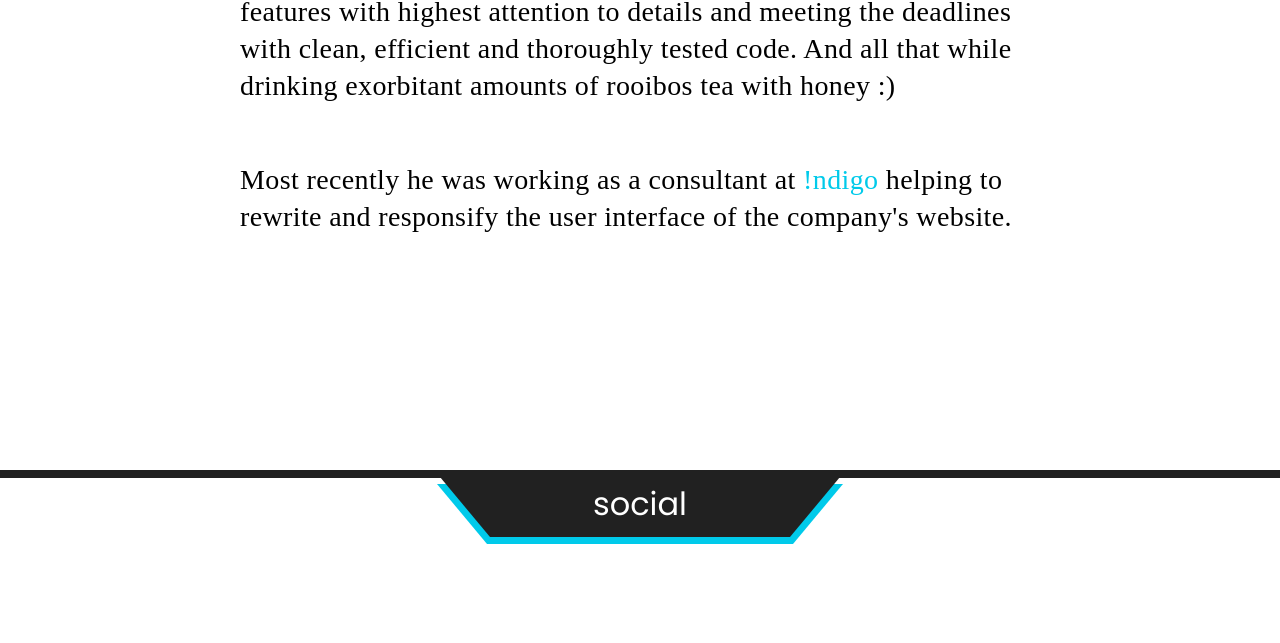
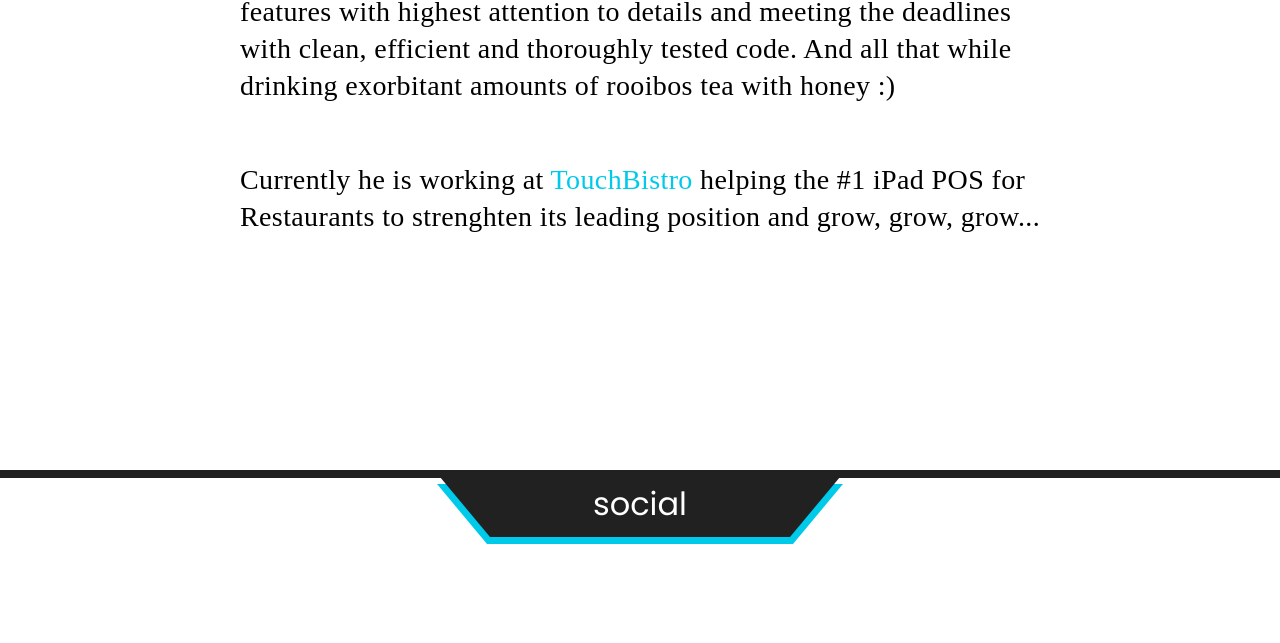
Before and after one commit to zoltantothcom/personal-website, a website: page src/index.pug in a window 1280 px wide. Shown: the part 1472-2115 px from the top of the page. Drawn offline with nearby package versions, Linux system fonts and the light colour scheme; files that its build step writes are made by us from their sources; files whose address does not match are found by name.

Commit message:
Updated current position in the _About_ section

```diff
--- a/src/includes/about.pug
+++ b/src/includes/about.pug
@@ -12,4 +12,4 @@ section#about.about
             | He enjoys working in Agile environments, constantly delivering new features with highest attention to details and meeting the deadlines with clean, efficient and thoroughly tested code. And all that while drinking exorbitant amounts of rooibos tea with honey :)
 
         p
-            | Most recently he was working as a consultant at <a href="//indigo.ca" target="_blank" rel="noopener">!ndigo</a> helping to rewrite and responsify the user interface of the company's website.
+            | Currently he is working at <a href="//www.touchbistro.com" target="_blank" rel="noopener">TouchBistro</a> helping the #1 iPad POS for Restaurants to strenghten its leading position and grow, grow, grow...
```
